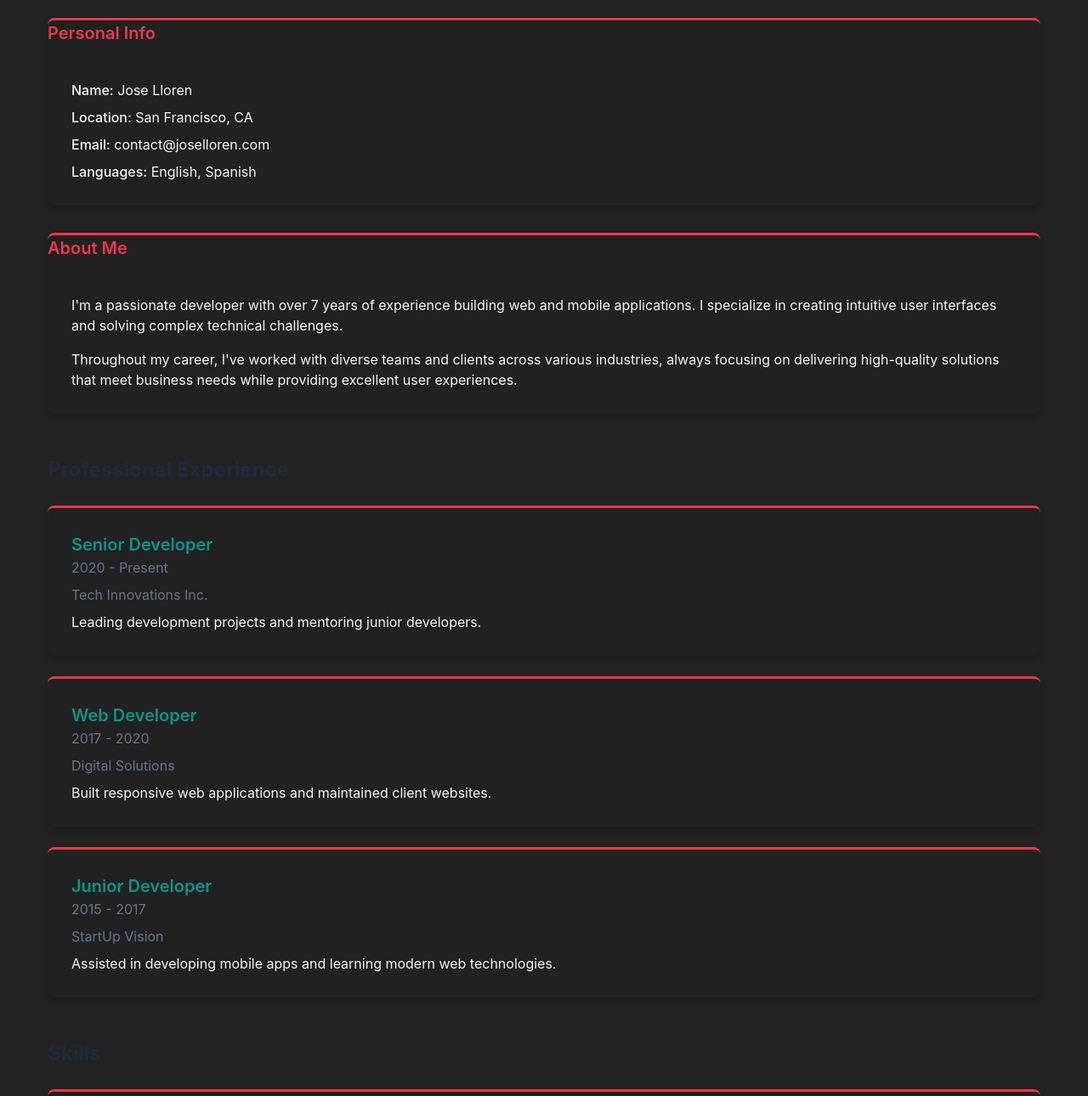
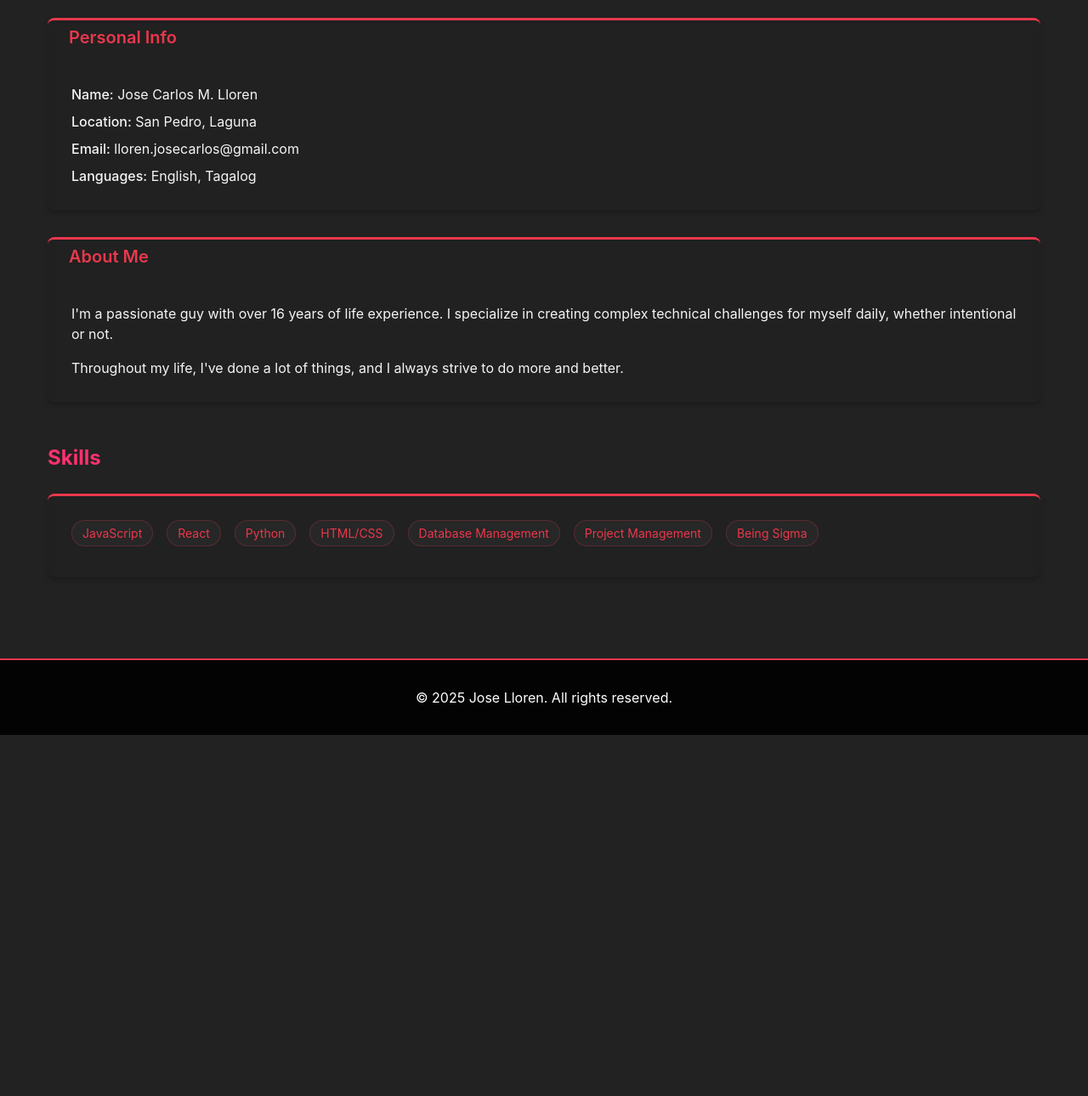
Before and after one commit to dadsawda/Lloren_website, a plain HTML site: page profile.html in a window 1280 px wide. Shown: the part 193-1483 px from the top of the page at 85% size. After the commit the page ends 1058 px from the top, so only its background shows below. Drawn offline with Linux system fonts and the light colour scheme.

Commit message:
Add files via upload

```diff
--- a/profile.html
+++ b/profile.html
@@ -22,7 +22,7 @@
   </nav>
 
   <div class="container" style="padding-top: 3rem; padding-bottom: 3rem;">
-    <h1 style="font-size: 2.25rem; font-weight: bold; margin-bottom: 2rem; text-align: center; color: #1e293b;">Profile</h1>
+    <h1 style="font-size: 2.25rem; font-weight: bold; margin-bottom: 2rem; text-align: center; color: white;">Profile</h1>
 
     <div class="grid grid-cols-profile mb-12">
       <div>
@@ -32,10 +32,10 @@
           </div>
           <div class="card-content">
             <div class="space-y-2">
-              <p><span style="font-weight: 500;">Name:</span> Jose Lloren</p>
-              <p><span style="font-weight: 500;">Location:</span> San Francisco, CA</p>
-              <p><span style="font-weight: 500;">Email:</span> contact@joselloren.com</p>
-              <p><span style="font-weight: 500;">Languages:</span> English, Spanish</p>
+              <p><span style="font-weight: 500;">Name:</span> Jose Carlos M. Lloren</p>
+              <p><span style="font-weight: 500;">Location:</span> San Pedro, Laguna</p>
+              <p><span style="font-weight: 500;">Email:</span> lloren.josecarlos@gmail.com</p>
+              <p><span style="font-weight: 500;">Languages:</span> English, Tagalog</p>
             </div>
           </div>
         </div>
@@ -48,67 +48,31 @@
           </div>
           <div class="card-content">
             <p style="margin-bottom: 1rem;">
-              I'm a passionate developer with over 7 years of experience building web and mobile applications.
-              I specialize in creating intuitive user interfaces and solving complex technical challenges.
+              I'm a passionate guy with over 16 years of life experience.
+              I specialize in creating complex technical challenges for myself daily, whether intentional or not.
             </p>
             <p>
-              Throughout my career, I've worked with diverse teams and clients across various industries,
-              always focusing on delivering high-quality solutions that meet business needs while providing
-              excellent user experiences.
+              Throughout my life, I've done a lot of things, and I always strive to do more and better.
+
             </p>
           </div>
         </div>
       </div>
     </div>
 
-    <h2 style="font-size: 1.5rem; font-weight: bold; margin-bottom: 1.5rem; color: #1e293b;">Professional Experience</h2>
-    <div class="space-y-6 mb-12">
-      <div class="card">
-        <div class="card-content">
-          <div style="display: flex; flex-direction: column; margin-bottom: 0.5rem;">
-            <h3 style="font-size: 1.25rem; font-weight: 600; color: #0d9488;">Senior Developer</h3>
-            <span style="color: #64748b;">2020 - Present</span>
-          </div>
-          <p style="color: #64748b; margin-bottom: 0.5rem;">Tech Innovations Inc.</p>
-          <p>Leading development projects and mentoring junior developers.</p>
-        </div>
-      </div>
 
-      <div class="card">
-        <div class="card-content">
-          <div style="display: flex; flex-direction: column; margin-bottom: 0.5rem;">
-            <h3 style="font-size: 1.25rem; font-weight: 600; color: #0d9488;">Web Developer</h3>
-            <span style="color: #64748b;">2017 - 2020</span>
-          </div>
-          <p style="color: #64748b; margin-bottom: 0.5rem;">Digital Solutions</p>
-          <p>Built responsive web applications and maintained client websites.</p>
-        </div>
-      </div>
 
-      <div class="card">
-        <div class="card-content">
-          <div style="display: flex; flex-direction: column; margin-bottom: 0.5rem;">
-            <h3 style="font-size: 1.25rem; font-weight: 600; color: #0d9488;">Junior Developer</h3>
-            <span style="color: #64748b;">2015 - 2017</span>
-          </div>
-          <p style="color: #64748b; margin-bottom: 0.5rem;">StartUp Vision</p>
-          <p>Assisted in developing mobile apps and learning modern web technologies.</p>
-        </div>
-      </div>
-    </div>
-
-    <h2 style="font-size: 1.5rem; font-weight: bold; margin-bottom: 1.5rem; color: #1e293b;">Skills</h2>
+    <h2 style="font-size: 1.5rem; font-weight: bold; margin-bottom: 1.5rem; color: #ff316f;">Skills</h2>
     <div class="card mb-12">
       <div class="card-content">
         <div style="display: flex; flex-wrap: wrap; gap: 0.5rem;">
           <span class="tag">JavaScript</span>
           <span class="tag">React</span>
-          <span class="tag">Node.js</span>
+          <span class="tag">Python</span>
           <span class="tag">HTML/CSS</span>
-          <span class="tag">UI/UX Design</span>
           <span class="tag">Database Management</span>
           <span class="tag">Project Management</span>
-          <span class="tag">Team Leadership</span>
+          <span class="tag">Being Sigma</span>
         </div>
       </div>
     </div>
--- a/styles.css
+++ b/styles.css
@@ -277,6 +277,8 @@ section h2::after {
   font-size: 1.25rem;
   font-weight: 600;
   margin-bottom: 0.75rem;
+  padding-top: 5px;
+  padding-left: 25px;
   color: #ea384c;
 }
 
```
